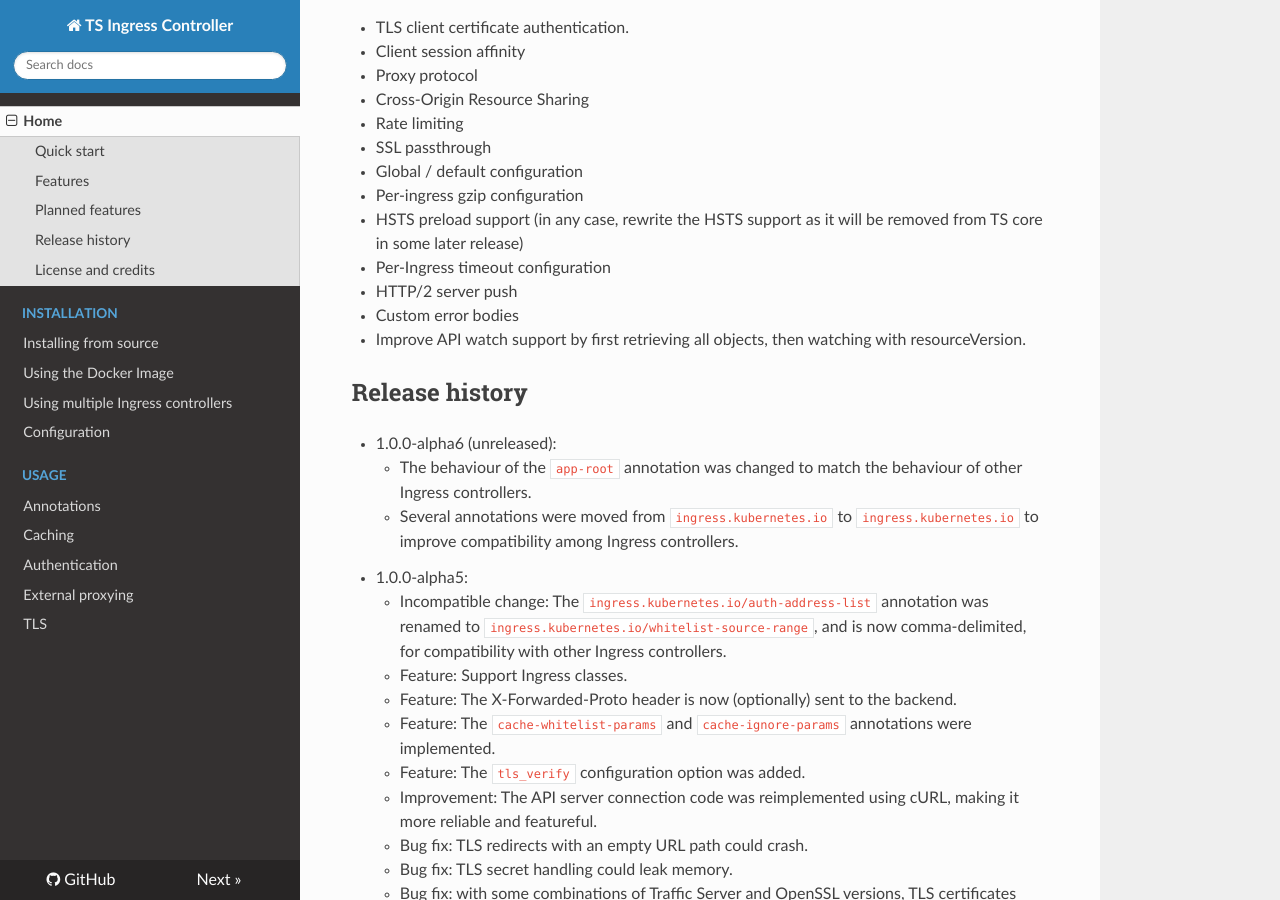
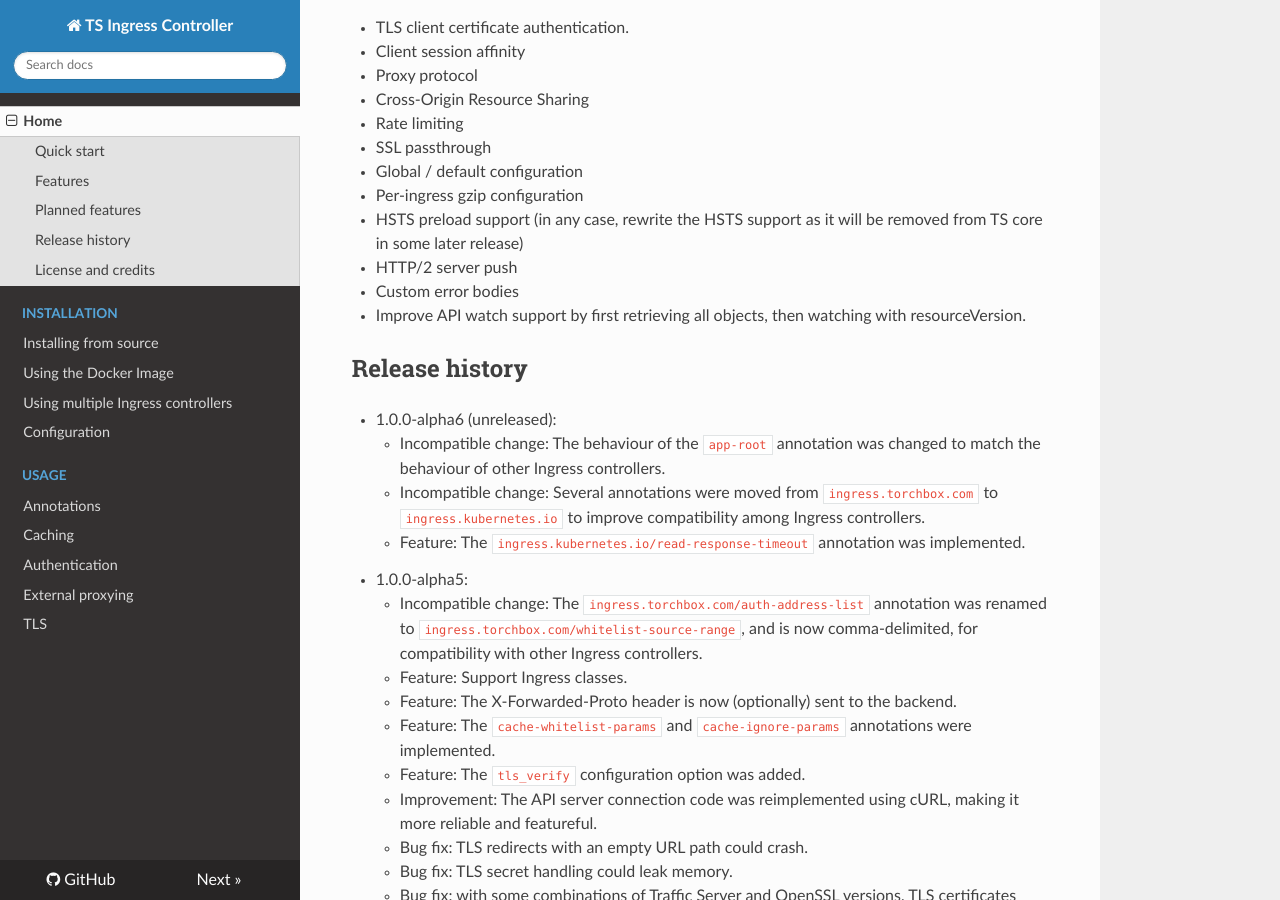
Before and after one commit to torchbox/k8s-ts-ingress, an MkDocs documentation site: the page built from docs/index.md, in a window 1280 px wide and 900 px high, scrolled down 1442 px. Built offline with MkDocs 1.6.1, drawn with Linux system fonts in a browser that asks for light colours; nearby versions of some CDN libraries; old or Windows-style settings are respelled for this version of MkDocs.

Commit message:
implement read-response-timeout annotation

```diff
--- a/docs/index.md
+++ b/docs/index.md
@@ -75,7 +75,6 @@ frame, or ever.
 * Per-ingress gzip configuration
 * HSTS preload support (in any case, rewrite the HSTS support as it will be
   removed from TS core in some later release)
-* Per-Ingress timeout configuration
 * HTTP/2 server push
 * Custom error bodies
 * Improve API watch support by first retrieving all objects, then watching with resourceVersion.
@@ -83,14 +82,16 @@ frame, or ever.
 ## Release history
 
 * 1.0.0-alpha6 (unreleased):
-    * The behaviour of the `app-root` annotation was changed to match the
-      behaviour of other Ingress controllers.
-    * Several annotations were moved from `ingress.kubernetes.io` to
-      `ingress.kubernetes.io` to improve compatibility among Ingress
-      controllers.
+    * Incompatible change: The behaviour of the `app-root` annotation was
+        changed to match the behaviour of other Ingress controllers.
+    * Incompatible change: Several annotations were moved from
+        `ingress.torchbox.com` to `ingress.kubernetes.io` to improve
+         compatibility among Ingress controllers.
+    * Feature: The `ingress.kubernetes.io/read-response-timeout` annotation
+        was implemented.
 * 1.0.0-alpha5:
-    * Incompatible change: The `ingress.kubernetes.io/auth-address-list`
-        annotation was renamed to `ingress.kubernetes.io/whitelist-source-range`,
+    * Incompatible change: The `ingress.torchbox.com/auth-address-list`
+        annotation was renamed to `ingress.torchbox.com/whitelist-source-range`,
         and is now comma-delimited, for compatibility with other Ingress
         controllers.
     * Feature: Support Ingress classes.
```
Also changed, not shown: docs/annotations.md (+7 -4 lines), 4 other files.
